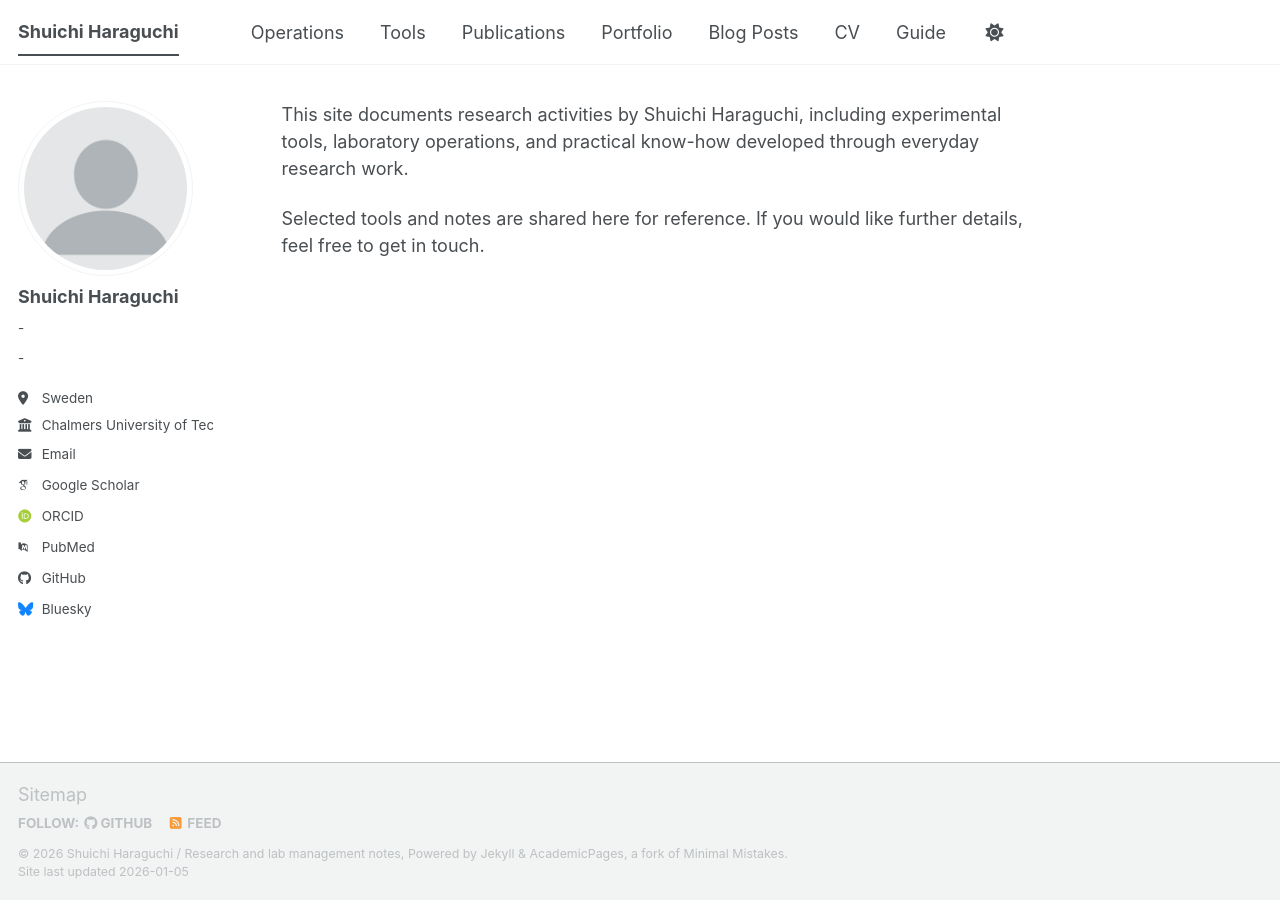
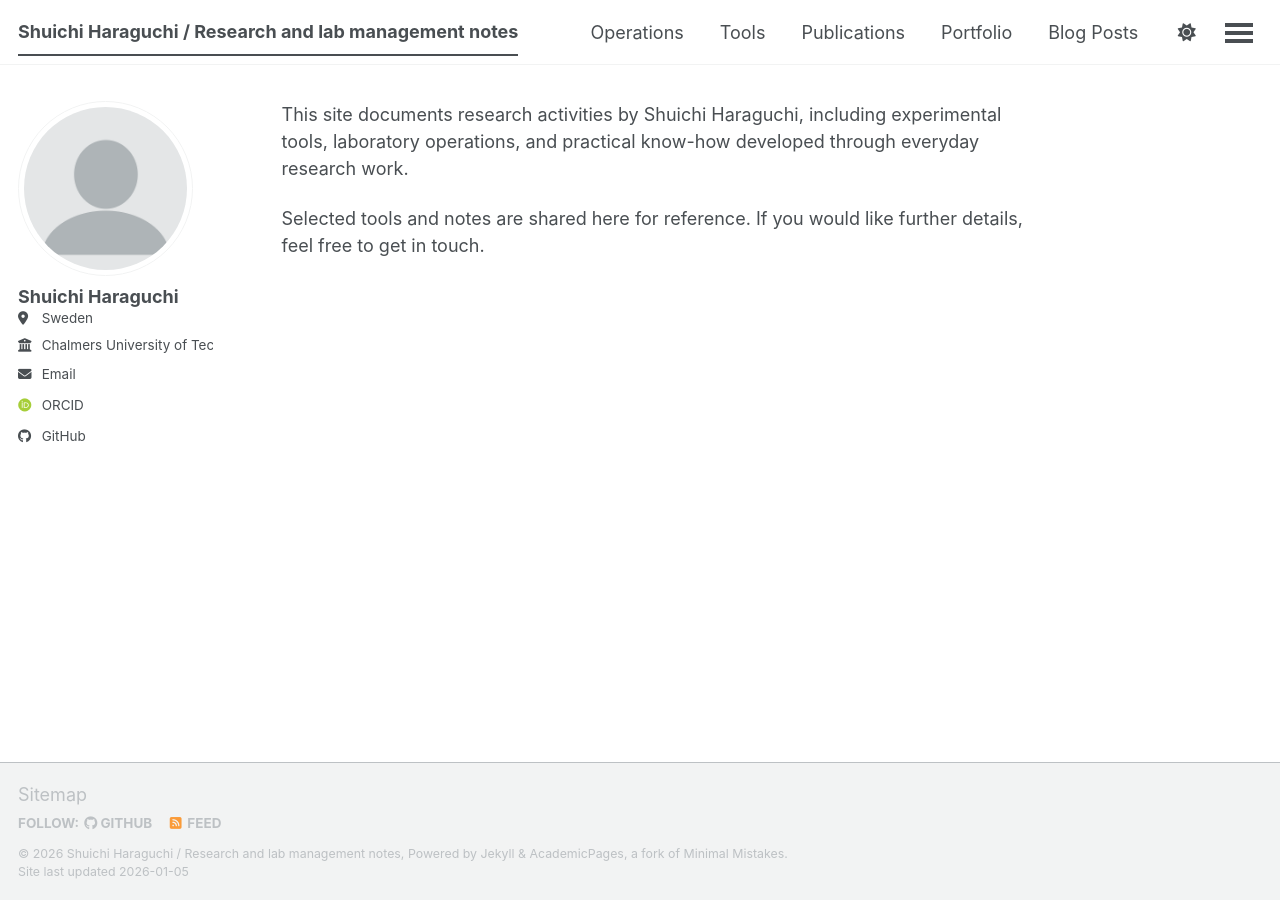
Before and after one commit to shuichi-h/academic-site, a Jekyll site: the page built from _pages/about.md, in a window 1280 px wide. Built offline with Jekyll 4.4.1, drawn with Linux system fonts in a browser that asks for light colours; some web fonts are replaced; a script bundle is joined from its source files by our own code; library files that are not in the unit come from our copies.

Commit message:
Update site title and author information in config

```diff
--- a/_config.yml
+++ b/_config.yml
@@ -9,7 +9,7 @@
 # Basic Site Settings
 locale                   : "en-US"
 site_theme               : "default" # The available themes options are "default", "air", "sunrise", "mint", "dirt" and "contrast"
-title                    : "Shuichi Haraguchi"
+title                    : "Shuichi Haraguchi / Research and lab management notes"
 title_separator          : "-"
 name                     : &name "Shuichi Haraguchi / Research and lab management notes"
 description              : &description "Research tools, operations, and notes for experimental work"   # Update this with a general description of your site, this is the default if not overridden by a page
@@ -25,8 +25,8 @@
   # Biographic information
   avatar           : "profile.png"
   name             : "Shuichi Haraguchi"
-  pronouns         : "-"
-  bio              : "-"
+  pronouns         :
+  bio              :
   location         : "Sweden"
   employer         : "Chalmers University of Technology"
   uri              : # URL
@@ -35,13 +35,13 @@
   # Academic websites
   academia         : # URL"https://www.chalmers.se/en/persons/shuichi/"
   arxiv            : # URL - Update with the correct link to your profile
-  googlescholar    : "https://scholar.google.com/citations?user=PS_CX0AAAAAJ"
+  googlescholar    :
   inspire-hep      : # URL
   impactstory      : # URL
   orcid            : "https://orcid.org/0000-0002-3106-1637"
   semantic         : # URL
   ssrn             : # URL
-  pubmed           : "-"
+  pubmed           :
   researchgate     : # URL
   scopus           : # URL
   zotero           : # URL
@@ -57,7 +57,7 @@
 
   # Social media
   artstation       : # Username
-  bluesky          : "-" # Replace this with you Bluesky username
+  bluesky          : # Replace this with you Bluesky username
   facebook         : # Username
   flickr           : # Username
   foursquare       : # Username
```
